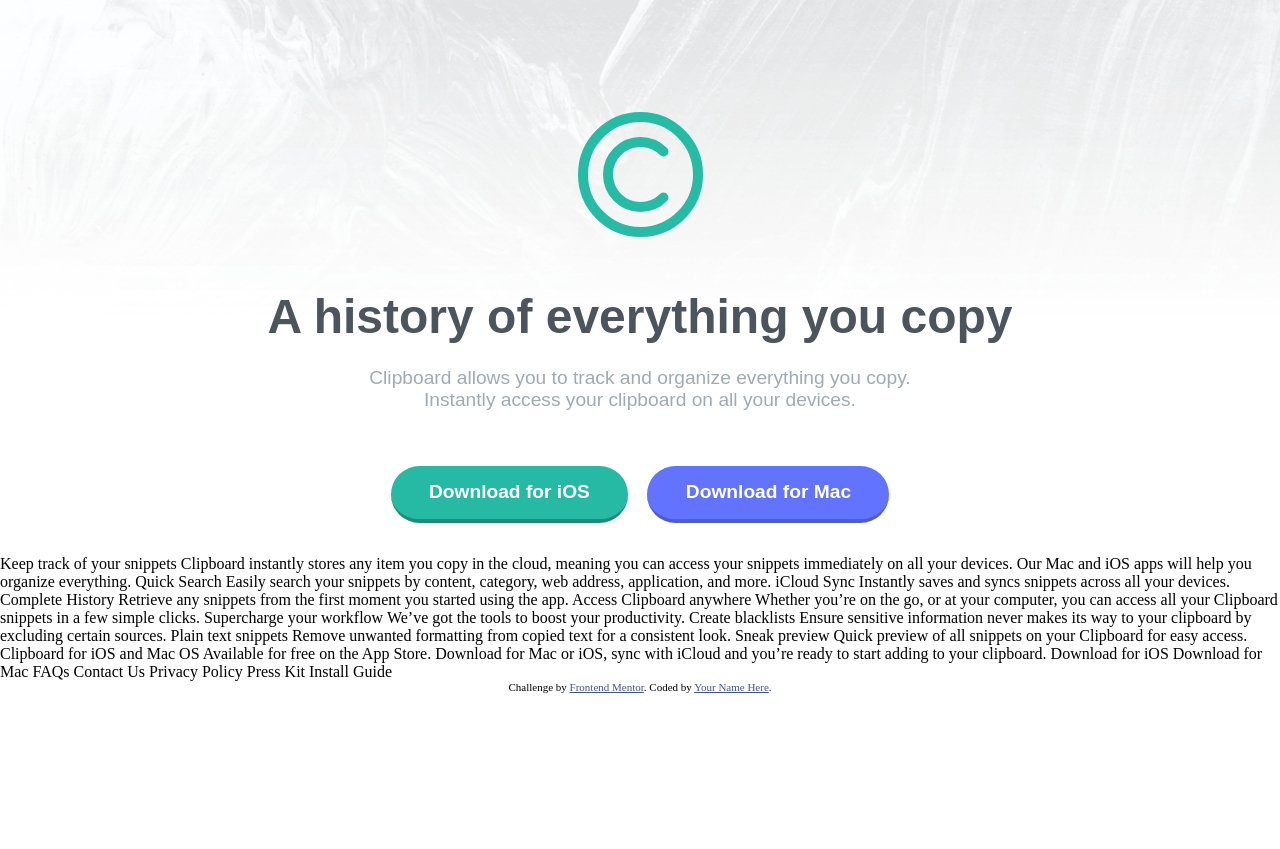
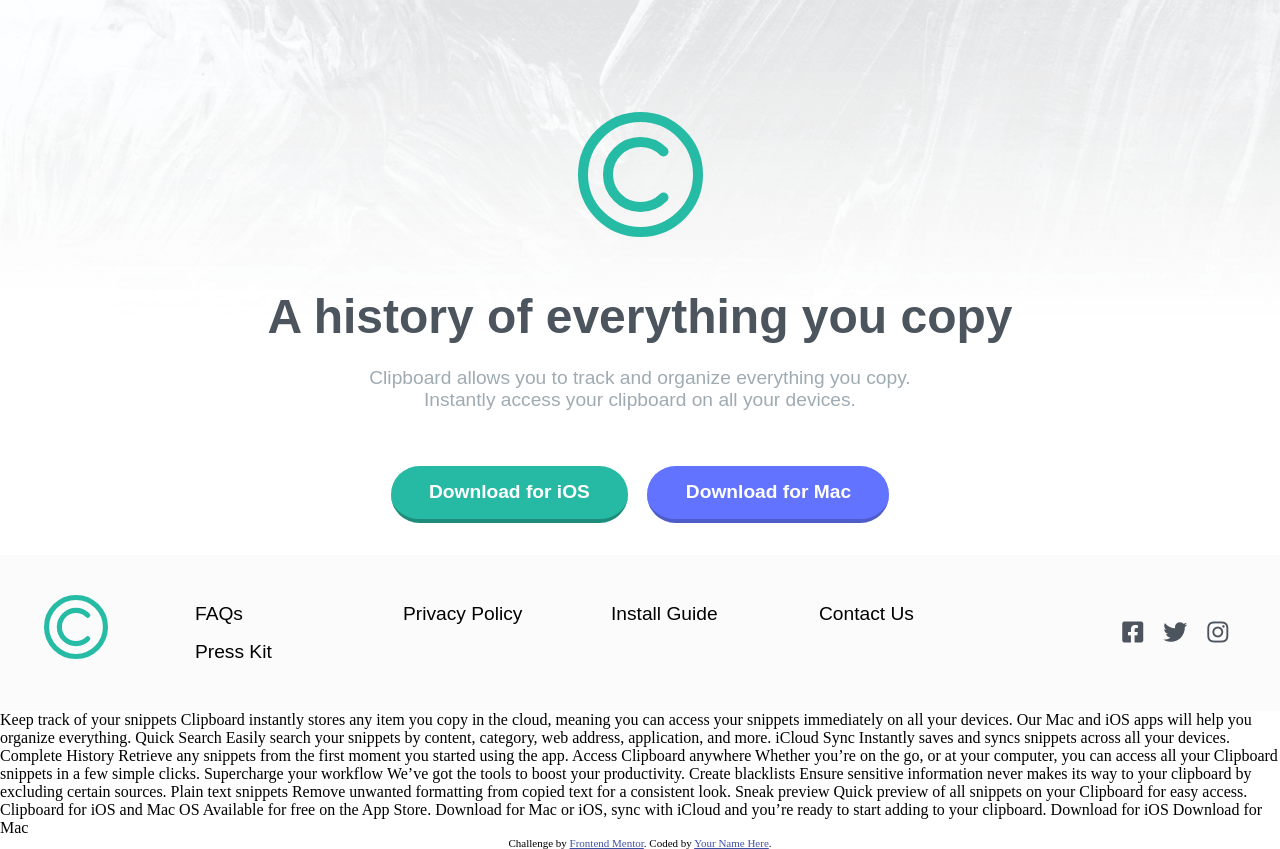
Before and after one commit to himanshu-23996/frontEndMentor-clpiboard-landing-page, a plain HTML site: page index.html in a window 1280 px wide. Before the commit the page ends 800 px from the top, so only its background shows below. Drawn offline with Linux system fonts and the light colour scheme; a web font is replaced by a local one.

Commit message:
Footer Added

```diff
--- a/index.html
+++ b/index.html
@@ -7,7 +7,7 @@
     <!-- displays site properly based on user's device -->
 
     <link rel="icon" type="image/png" sizes="32x32" href="./images/favicon-32x32.png">
-
+    <link rel="stylesheet" href="https://pro.fontawesome.com/releases/v5.10.0/css/all.css" integrity="sha384-AYmEC3Yw5cVb3ZcuHtOA93w35dYTsvhLPVnYs9eStHfGJvOvKxVfELGroGkvsg+p" crossorigin="anonymous" />
     <title>Frontend Mentor | Clipboard landing page</title>
     <link rel="stylesheet" href="./style/main.css" />
     <!-- Feel free to remove these styles or customise in your own stylesheet 👍 -->
@@ -50,35 +50,61 @@
         </div>
     </header>
 
-
-
-
-
-
-
-
-
-
-
-
-
     <main>
 
     </main>
     <footer>
-
+        <div class="logo-holder">
+            <img src="./images/logo.svg" alt="colpany Logo" />
+        </div>
+        <div class="link-holder">
+            <span>
+            <a href="#">FAQs</a>
+          </span>
+            <span>
+            <a href="#">Privacy Policy</a>
+          </span>
+            <span>
+            <a href="#">Install Guide</a>
+          </span>
+            <span>
+            <a href="#">Contact Us</a>
+          </span>
+            <span>
+            <a href="#">Press Kit</a>
+          </span>
+        </div>
+        <div class="social-button-holder">
+            <div>
+                <span hidden>facebook</span>
+                <a href="#">
+                    <i class="fab fa-facebook-square"></i>
+                </a>
+            </div>
+            <div>
+                <span hidden>twitter</span>
+                <a href="#">
+                    <i class="fab fa-twitter"></i>
+                </a>
+            </div>
+            <div>
+                <span hidden>instagram</span>
+                <a href="#">
+                    <i class="fab fa-instagram"></i>
+                </a>
+            </div>
+        </div>
     </footer>
     Keep track of your snippets Clipboard instantly stores any item you copy in the cloud, meaning you can access your snippets immediately on all your devices. Our Mac and iOS apps will help you organize everything. Quick Search Easily search your snippets
     by content, category, web address, application, and more. iCloud Sync Instantly saves and syncs snippets across all your devices. Complete History Retrieve any snippets from the first moment you started using the app. Access Clipboard anywhere Whether
     you’re on the go, or at your computer, you can access all your Clipboard snippets in a few simple clicks. Supercharge your workflow We’ve got the tools to boost your productivity. Create blacklists Ensure sensitive information never makes its way
     to your clipboard by excluding certain sources. Plain text snippets Remove unwanted formatting from copied text for a consistent look. Sneak preview Quick preview of all snippets on your Clipboard for easy access. Clipboard for iOS and Mac OS Available
-    for free on the App Store. Download for Mac or iOS, sync with iCloud and you’re ready to start adding to your clipboard. Download for iOS Download for Mac FAQs Contact Us Privacy Policy Press Kit Install Guide
+    for free on the App Store. Download for Mac or iOS, sync with iCloud and you’re ready to start adding to your clipboard. Download for iOS Download for Mac
 
-    <footer>
-        <p class="attribution">
-            Challenge by <a href="https://www.frontendmentor.io?ref=challenge" target="_blank">Frontend Mentor</a>. Coded by <a href="#">Your Name Here</a>.
-        </p>
-    </footer>
+
+    <p class="attribution">
+        Challenge by <a href="https://www.frontendmentor.io?ref=challenge" target="_blank">Frontend Mentor</a>. Coded by <a href="#">Your Name Here</a>.
+    </p>
 </body>
 
 </html>
--- a/scss/_config.scss
+++ b/scss/_config.scss
@@ -5,5 +5,5 @@ $light-blue: hsl(233, 100%, 69%);
 $dark-grayish-blue: hsl(210, 10%, 33%);
 $grayish-blue: hsl(201, 11%, 66%);
 // Importing Fonts
-@import url('https://fonts.googleapis.com/css2?family=Bai+Jamjuree:wght@400;600&display=swap');
+@import url('https://fonts.googleapis.com/css2?family=Bai+Jamjuree:wght@200;400;600&display=swap');
 // font-family: 'Bai Jamjuree', sans-serif;400,600
--- a/scss/main.scss
+++ b/scss/main.scss
@@ -76,3 +76,57 @@ header {
         }
     }
 }
+
+footer {
+    background-color: hsla(0, 0%, 98%, 0.767);
+    height: auto;
+    display: flex;
+    justify-content: space-around;
+    align-content: center;
+    padding-block: 2.5em;
+    .logo-holder {
+        img {
+            height: 4em;
+            width: 4em;
+        }
+    }
+    .link-holder {
+        display: flex;
+        flex-direction: row;
+        flex-wrap: wrap;
+        width: 65%;
+        span {
+            padding-block: 0.5em;
+            width: 13em;
+            a {
+                text-decoration: unset;
+                @include set-fonts($sz: 1.2em, $wt: 200, $textCol: black);
+                &:hover {
+                    cursor: pointer;
+                    color: $strong-cyan;
+                }
+            }
+        }
+    }
+    .social-button-holder {
+        padding-block: 2%;
+        div {
+            display: inline;
+            padding-inline: 0.5em;
+            span {}
+            a {
+                text-decoration: unset;
+                i {
+                    color: $dark-grayish-blue;
+                    font-size: 1.5em;
+                }
+                &:hover {
+                    cursor: pointer;
+                    i {
+                        color: $strong-cyan;
+                    }
+                }
+            }
+        }
+    }
+}
```
Also changed, not shown: style/main.css.
